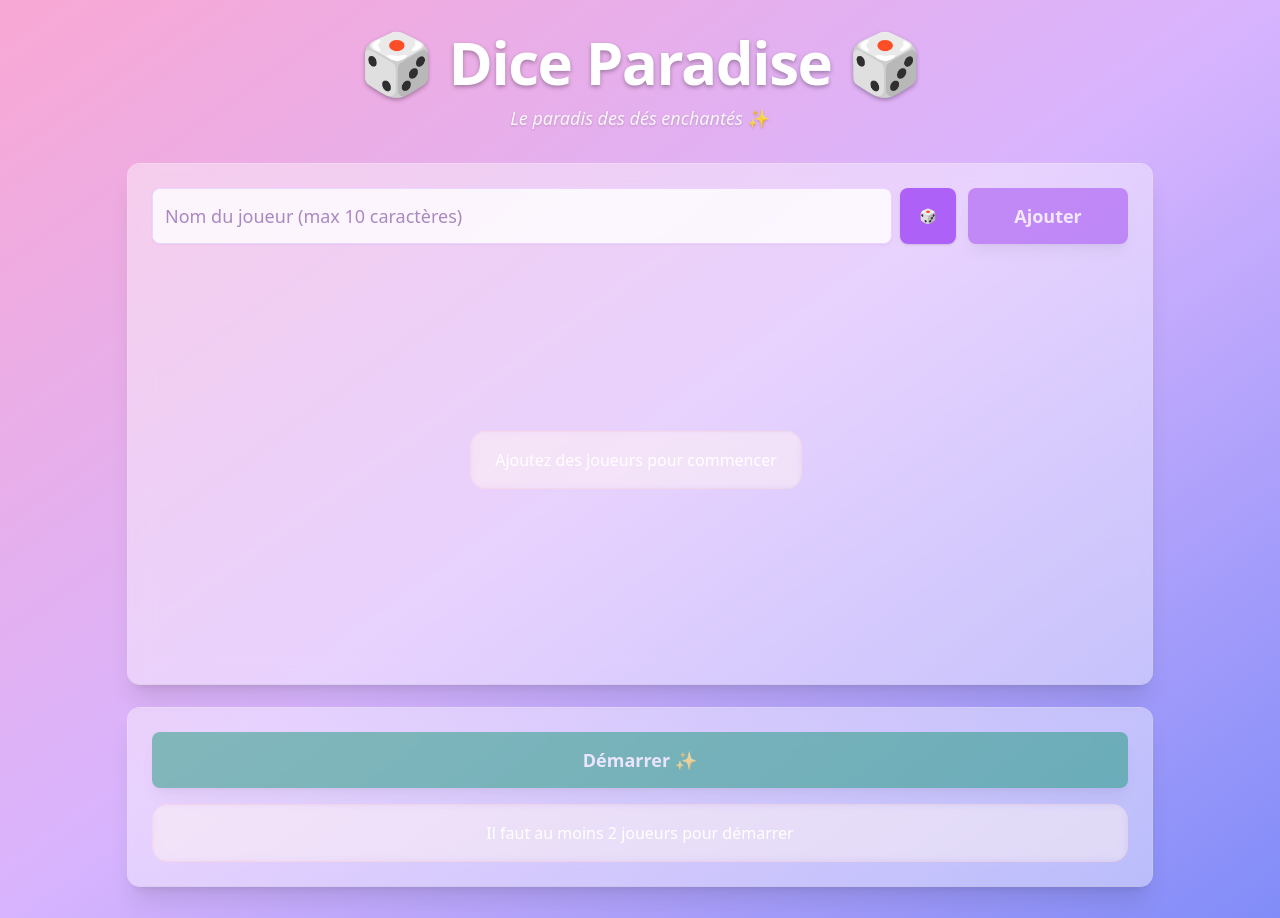
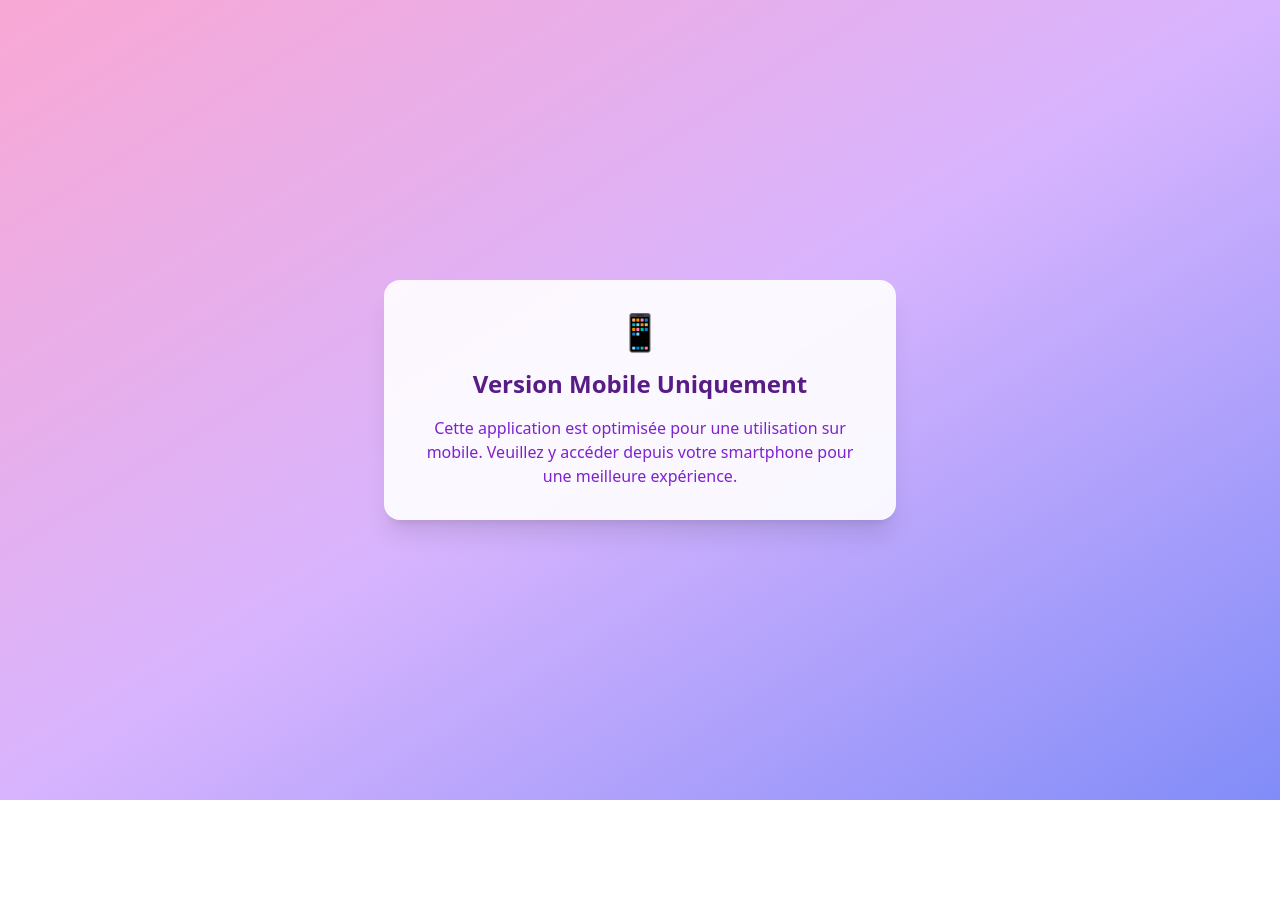
Before and after one commit to vignalivincent/romane-dice-paradise, a React (Vite) app: page / in a window 1280 px wide. After the commit the page ends 800 px from the top, so only its background shows below. Built offline with nearby package versions, Linux system fonts and the light colour scheme.

Commit message:
✨ feat(mobile): add mobile-only view and responsive design improvements

```diff
--- a/src/App.tsx
+++ b/src/App.tsx
@@ -12,32 +12,46 @@ const App: FC = () => {
   const { isStarted } = useGameStore();
 
   return (
-    <div className="min-h-screen w-screen overflow-x-hidden flex flex-col bg-gradient-to-br from-pink-300 via-purple-300 to-indigo-400">
-      <main className="flex-1 flex flex-col w-full p-4 sm:p-6 md:p-8">
+    <>
+      {/* Desktop Warning */}
+      <div className="hidden md:flex fixed inset-0 bg-gradient-to-br from-pink-300 via-purple-300 to-indigo-400 items-center justify-center p-6">
+        <div className="bg-white/90 backdrop-blur-sm p-8 rounded-2xl shadow-xl max-w-lg text-center space-y-4">
+          <div className="text-4xl">📱</div>
+          <h1 className="text-2xl font-bold text-purple-900">Version Mobile Uniquement</h1>
+          <p className="text-purple-700">
+            Cette application est optimisée pour une utilisation sur mobile.
+            Veuillez y accéder depuis votre smartphone pour une meilleure expérience.
+          </p>
+        </div>
+      </div>
+
+      {/* Mobile App */}
+      <div className="md:hidden min-h-screen w-screen overflow-x-hidden flex flex-col bg-gradient-to-br from-pink-300 via-purple-300 to-indigo-400">
+        <main className="flex-1 flex flex-col w-full p-4 sm:p-6">
           <div className="mx-auto w-full max-w-5xl flex flex-col flex-1">
-          <div className="flex flex-col items-center justify-center mb-6 md:mb-8">
-            <h1 className="text-4xl sm:text-5xl lg:text-6xl font-black text-white drop-shadow-[0_2px_2px_rgba(0,0,0,0.3)] tracking-tight text-center flex items-center justify-center gap-4">
+            <div className="flex flex-col items-center justify-center mb-6">
+              <h1 className="text-4xl font-black text-white drop-shadow-[0_2px_2px_rgba(0,0,0,0.3)] tracking-tight text-center flex items-center justify-center gap-4">
                 <span>🎲</span>
                 <span>{t('app.title')}</span>
                 <span>🎲</span>
               </h1>
-            <p className="text-white/90 text-sm sm:text-base lg:text-lg font-medium drop-shadow-[0_1px_1px_rgba(0,0,0,0.2)] mt-3 italic text-center">
+              <p className="text-white/90 text-sm font-medium drop-shadow-[0_1px_1px_rgba(0,0,0,0.2)] mt-3 italic text-center">
                 {t('app.subtitle')} ✨
               </p>
             </div>
 
             {!isStarted ? (
               <div className="flex flex-col flex-1 gap-6">
-              <div className="backdrop-blur-md bg-white/40 rounded-xl p-4 sm:p-6 shadow-xl ring-1 ring-white/50 flex flex-col">
+                <div className="backdrop-blur-md bg-white/40 rounded-xl p-4 shadow-xl ring-1 ring-white/50 flex flex-col">
                   <PlayersList />
                 </div>
 
-              <div className="backdrop-blur-md bg-white/40 rounded-xl p-4 sm:p-6 shadow-xl ring-1 ring-white/50 flex flex-col mt-auto">
+                <div className="backdrop-blur-md bg-white/40 rounded-xl p-4 shadow-xl ring-1 ring-white/50 flex flex-col mt-auto">
                   <GameControls />
                 </div>
               </div>
             ) : (
-            <div className="flex-1 backdrop-blur-md bg-white/40 rounded-xl p-4 sm:p-6 shadow-xl ring-1 ring-white/50">
+              <div className="flex-1 backdrop-blur-md bg-white/40 rounded-xl p-4 shadow-xl ring-1 ring-white/50">
                 <ScoreBoard />
               </div>
             )}
@@ -45,6 +59,7 @@ const App: FC = () => {
         </main>
         <Toaster />
       </div>
+    </>
   );
 };
 
--- a/src/components/ui/dialog.tsx
+++ b/src/components/ui/dialog.tsx
@@ -40,7 +40,7 @@ const DialogContent = React.forwardRef<
       ref={ref}
       className={cn(
         "fixed left-[50%] top-[50%] z-50 grid translate-x-[-50%] translate-y-[-50%] gap-4 border bg-background p-6 shadow-lg duration-200 data-[state=open]:animate-in data-[state=closed]:animate-out data-[state=closed]:fade-out-0 data-[state=open]:fade-in-0 data-[state=closed]:zoom-out-95 data-[state=open]:zoom-in-95 data-[state=closed]:slide-out-to-left-1/2 data-[state=closed]:slide-out-to-top-[48%] data-[state=open]:slide-in-from-left-1/2 data-[state=open]:slide-in-from-top-[48%] rounded-lg overflow-y-auto",
-        fullWidth ? "min-w-[350px] w-fit max-w-[90vw] min-h-[350px] max-h-[90vh]" : "w-full max-w-lg",
+        fullWidth ? "min-w-[300px] w-fit max-w-[85vw] min-h-[300px] max-h-[85vh]" : "w-full max-w-lg",
         className
       )}
       {...props}
--- a/src/features/game/components/RankingModal/index.tsx
+++ b/src/features/game/components/RankingModal/index.tsx
@@ -1,6 +1,6 @@
 import { FC } from 'react';
 import { useTranslation } from 'react-i18next';
-import { Dialog, DialogContent } from '@/components/ui/dialog';
+import { Dialog, DialogContent, DialogTitle } from '@/components/ui/dialog';
 import { GameHistory, Player } from '@/types/game';
 
 interface RankingModalProps {
@@ -73,6 +73,9 @@ export const RankingModal: FC<RankingModalProps> = ({
   return (
     <Dialog open={isOpen} onOpenChange={onClose}>
       <DialogContent fullWidth className="space-y-6">
+        <DialogTitle className="sr-only">
+          {t('ranking.title')}
+        </DialogTitle>
         <div className="text-center space-y-4">
           <div className="text-4xl">🏆</div>
           <h2 className="text-2xl font-bold text-purple-900">
--- a/src/features/game/components/ScoreBoard/CategoryCell.tsx
+++ b/src/features/game/components/ScoreBoard/CategoryCell.tsx
@@ -21,7 +21,7 @@ export const CategoryCell: FC<CategoryCellProps> = ({
 
   return (
     <div
-      className="relative transition-all duration-300 ease-in-out h-12"
+      className="relative transition-all duration-300 ease-in-out h-12 category-cell"
       style={style}
     >
       <div
--- a/src/features/game/components/ScoreBoard/PlayersHeader.tsx
+++ b/src/features/game/components/ScoreBoard/PlayersHeader.tsx
@@ -18,12 +18,12 @@ export const PlayersHeader: FC<PlayersHeaderProps> = ({
   isExpanded,
   onToggleExpand,
 }) => {
-  const shouldTruncate = players.length >= 6;
+  const shouldTruncate = players.length >= 5;
   const totalScore = (player: Player) => Object.values(player.scores).reduce((sum, score) => sum + (score || 0), 0);
 
   const truncateName = (name: string): string => {
     if (!shouldTruncate) return name;
-    return name.length > 7 ? `${name.slice(0, 7)}.` : name;
+    return name.length > 6 ? `${name.slice(0, 6)}.` : name;
   };
 
   return (
--- a/src/features/game/components/ScoreBoard/TotalRow.tsx
+++ b/src/features/game/components/ScoreBoard/TotalRow.tsx
@@ -11,6 +11,7 @@ interface TotalRowProps {
   hideLabel?: boolean;
   isBonus?: boolean;
   isExpanded?: boolean;
+  isFocused?: boolean;
   onToggleExpand?: () => void;
 }
 
@@ -22,6 +23,7 @@ export const TotalRow: FC<TotalRowProps> = ({
   hideLabel = false,
   isBonus = false,
   isExpanded = false,
+  isFocused = false,
   onToggleExpand
 }) => {
   if (isBonus) {
@@ -39,7 +41,7 @@ export const TotalRow: FC<TotalRowProps> = ({
         <CategoryCell
           category={bonusCategory}
           isExpanded={isExpanded}
-          isFocused={false}
+          isFocused={isFocused}
           onFocus={onToggleExpand}
         />
         <div className="grid gap-x-1" style={{ gridTemplateColumns: `repeat(${players}, 1fr)` }}>
--- a/src/features/game/components/ScoreModal/index.tsx
+++ b/src/features/game/components/ScoreModal/index.tsx
@@ -5,7 +5,7 @@ import { ScoreGrid } from './ScoreGrid';
 import { AdditionalScoreGrid } from './AdditionalScoreGrid';
 import { ModalHeader } from './ModalHeader';
 import { useScoreModal } from '../../hooks/useScoreModal';
-import { Dialog, DialogContent } from '@/components/ui/dialog';
+import { Dialog, DialogContent, DialogTitle } from '@/components/ui/dialog';
 
 interface ScoreModalProps {
   isOpen: boolean;
@@ -36,6 +36,9 @@ export const ScoreModal: FC<ScoreModalProps> = (props) => {
   return (
     <Dialog open={props.isOpen} onOpenChange={props.onClose}>
       <DialogContent fullWidth className="space-y-6">
+        <DialogTitle className="sr-only">
+          Score pour {props.category.name} - {props.playerName}
+        </DialogTitle>
         <div className="space-y-6">
           <div className="bg-gradient-to-r from-purple-500 to-indigo-500 text-white py-2 rounded-full shadow-lg border-2 border-white/30 font-bold text-lg text-center">
             {props.playerName}
--- a/src/features/game/components/VictoryModal/index.tsx
+++ b/src/features/game/components/VictoryModal/index.tsx
@@ -1,6 +1,6 @@
 import { FC } from 'react';
 import { useTranslation } from 'react-i18next';
-import { Dialog, DialogContent } from '@/components/ui/dialog';
+import { Dialog, DialogContent, DialogTitle } from '@/components/ui/dialog';
 
 interface VictoryModalProps {
   isOpen: boolean;
@@ -33,6 +33,9 @@ export const VictoryModal: FC<VictoryModalProps> = ({
   return (
     <Dialog open={isOpen} onOpenChange={onClose}>
       <DialogContent fullWidth className="space-y-6">
+        <DialogTitle className="sr-only">
+          {t('victory.title')} - {actualWinner.name}
+        </DialogTitle>
         <div className="text-center space-y-4">
           <div className="text-6xl animate-bounce">🏆</div>
           <h2 className="text-3xl font-bold text-purple-900">
```
Also changed, not shown: src/features/game/components/ScoreBoard/index.tsx (+23 -6 lines). Lines whose indentation alone changed are shown as unchanged.
